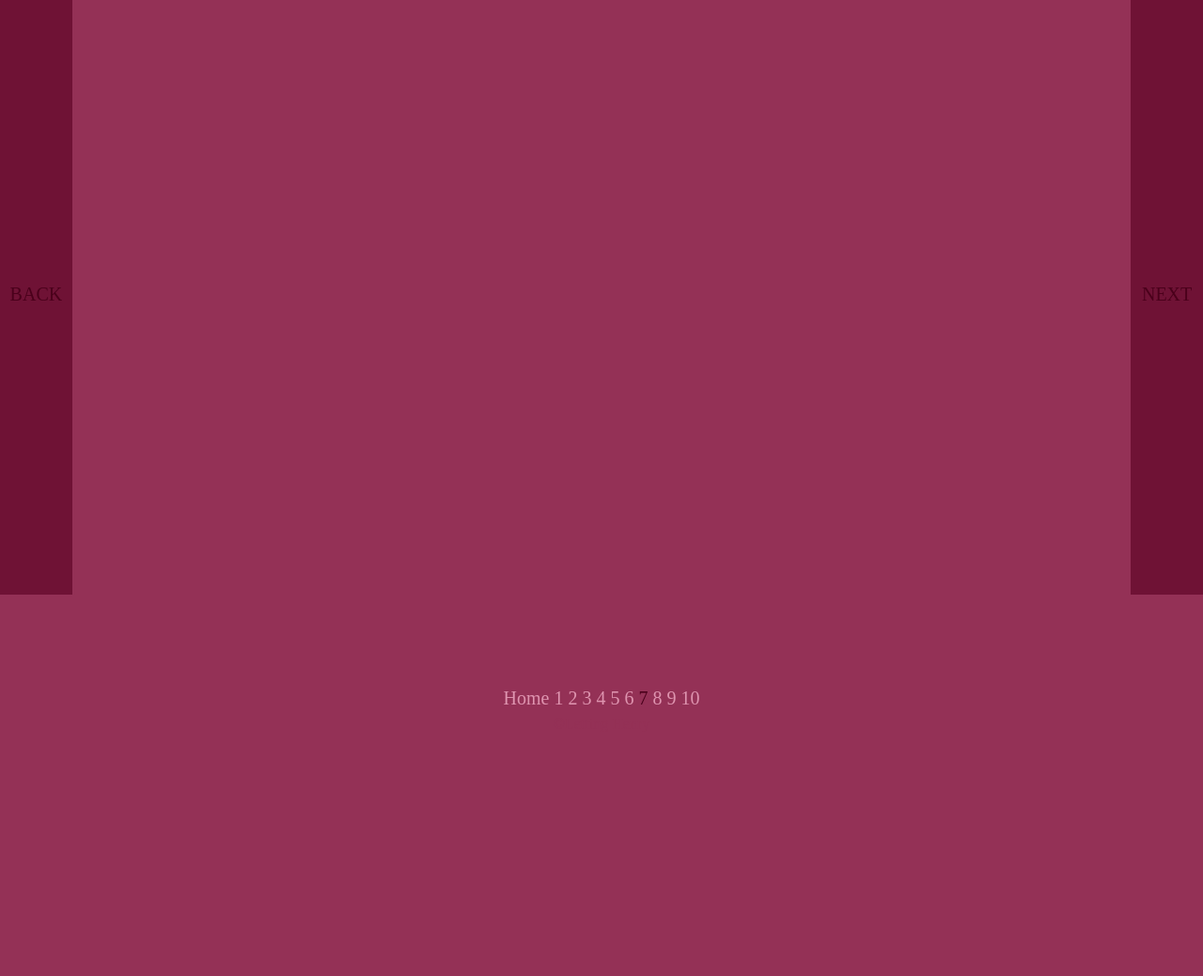
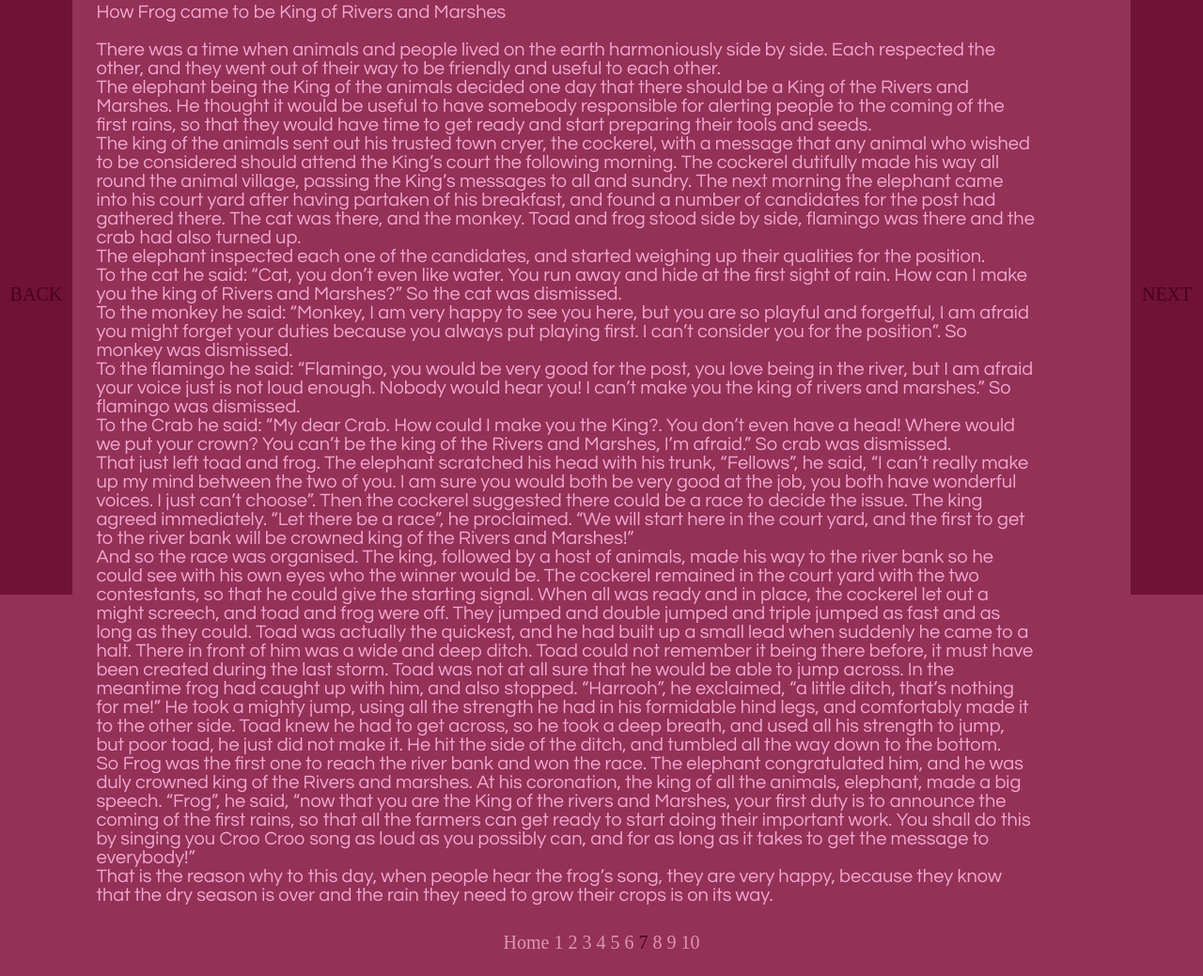
Before and after one commit to lettinghenry/African-Stories, a plain HTML site: page 7.html in a window 1280 px wide. Shown: the part 127-1166 px from the top of the page at 94% size. Before the commit the page ends 906 px from the top, so only its background shows below. Drawn offline with Linux system fonts and the light colour scheme.

Commit message:
staging story 7

```diff
--- a/7.html
+++ b/7.html
@@ -11,7 +11,37 @@
  <div id="container">
      <div id="top"> <span class="spanhm"><h1>African Stories</h1></span></div>
      <div id="siderleft"><a href="6.html">BACK</a></div>
-     <div id="middleground"><h3> </h3> </div>
+     <div id="middleground"><h3>How Frog came to be King of Rivers and Marshes </h3><br><p>  There was a time when animals and people lived on the earth harmoniously side by side. Each respected the other, and they went out of their way to be friendly and useful to each other.</p>
+
+<p>The elephant being the King of the animals decided one day that there should be a King of the Rivers and Marshes. He thought it would be useful to have somebody responsible for alerting people to the coming of the first rains, so that they would have time to get ready and start preparing their tools and seeds.</p>
+
+<p>The king of the animals sent out his trusted town cryer, the cockerel, with a message that any animal who wished to be considered should attend the King&rsquo;s court the following morning. The cockerel dutifully made his way all round the animal village, passing the King&rsquo;s messages to all and sundry. The next morning the elephant came into his court yard after having partaken of his breakfast, and found a number of candidates for the post had gathered there. The cat was there, and the monkey. Toad and frog stood side by side, flamingo was there and the crab had also turned up.</p>
+
+<p> </p>
+
+<p>The elephant inspected each one of the candidates, and started weighing up their qualities for the position.</p>
+
+<p>To the cat he said: &ldquo;Cat, you don&rsquo;t even like water. You run away and hide at the first sight of rain. How can I make you the king of Rivers and Marshes?&rdquo; So the cat was dismissed.</p>
+
+<p>To the monkey he said: &ldquo;Monkey, I am very happy to see you here, but you are so playful and forgetful, I am afraid you might forget your duties because you always put playing first. I can&rsquo;t consider you for the position&rdquo;. So monkey was dismissed.</p>
+
+<p>To the flamingo he said: &ldquo;Flamingo, you would be very good for the post, you love being in the river, but I am afraid your voice just is not loud enough. Nobody would hear you! I can&rsquo;t make you the king of rivers and marshes.&rdquo; So flamingo was dismissed.</p>
+
+<p>To the Crab he said: &ldquo;My dear Crab. How could I make you the King?. You don&rsquo;t even have a head! Where would we put your crown? You can&rsquo;t be the king of the Rivers and Marshes, I&rsquo;m afraid.&rdquo; So crab was dismissed.</p>
+
+<p>That just left toad and frog. The elephant scratched his head with his trunk, &ldquo;Fellows&rdquo;, he said, &ldquo;I can&rsquo;t really make up my mind between the two of you. I am sure you would both be very good at the job, you both have wonderful voices. I just can&rsquo;t choose&rdquo;. Then the cockerel suggested there could be a race to decide the issue. The king agreed immediately. &ldquo;Let there be a race&rdquo;, he proclaimed. &ldquo;We will start here in the court yard, and the first to get to the river bank will be crowned king of the Rivers and Marshes!&rdquo;</p>
+
+<p> </p>
+
+<p>And so the race was organised. The king, followed by a host of animals, made his way to the river bank so he could see with his own eyes who the winner would be. The cockerel remained in the court yard with the two contestants, so that he could give the starting signal. When all was ready and in place, the cockerel let out a might screech, and toad and frog were off. They jumped and double jumped and triple jumped as fast and as long as they could. Toad was actually the quickest, and he had built up a small lead when suddenly he came to a halt. There in front of him was a wide and deep ditch. Toad could not remember it being there before, it must have been created during the last storm. Toad was not at all sure that he would be able to jump across. In the meantime frog had caught up with him, and also stopped. &ldquo;Harrooh&rdquo;, he exclaimed, &ldquo;a little ditch, that&rsquo;s nothing for me!&rdquo; He took a mighty jump, using all the strength he had in his formidable hind legs, and comfortably made it to the other side. Toad knew he had to get across, so he took a deep breath, and used all his strength to jump, but poor toad, he just did not make it. He hit the side of the ditch, and tumbled all the way down to the bottom.</p>
+
+<p> </p>
+
+<p>So Frog was the first one to reach the river bank and won the race. The elephant congratulated him, and he was duly crowned king of the Rivers and marshes. At his coronation, the king of all the animals, elephant, made a big speech. &ldquo;Frog&rdquo;, he said, &ldquo;now that you are the King of the rivers and Marshes, your first duty is to announce the coming of the first rains, so that all the farmers can get ready to start doing their important work. You shall do this by singing you Croo Croo song as loud as you possibly can, and for as long as it takes to get the message to everybody!&rdquo;</p>
+
+<p> </p>
+
+<p>That is the reason why to this day, when people hear the frog&rsquo;s song, they are very happy, because they know that the dry season is over and the rain they need to grow their crops is on its way.</p> </div>
      <div id="siderright"><a href="8.html">NEXT</a></div>
      <div id="bottomer">
          <span class="bt">
```
